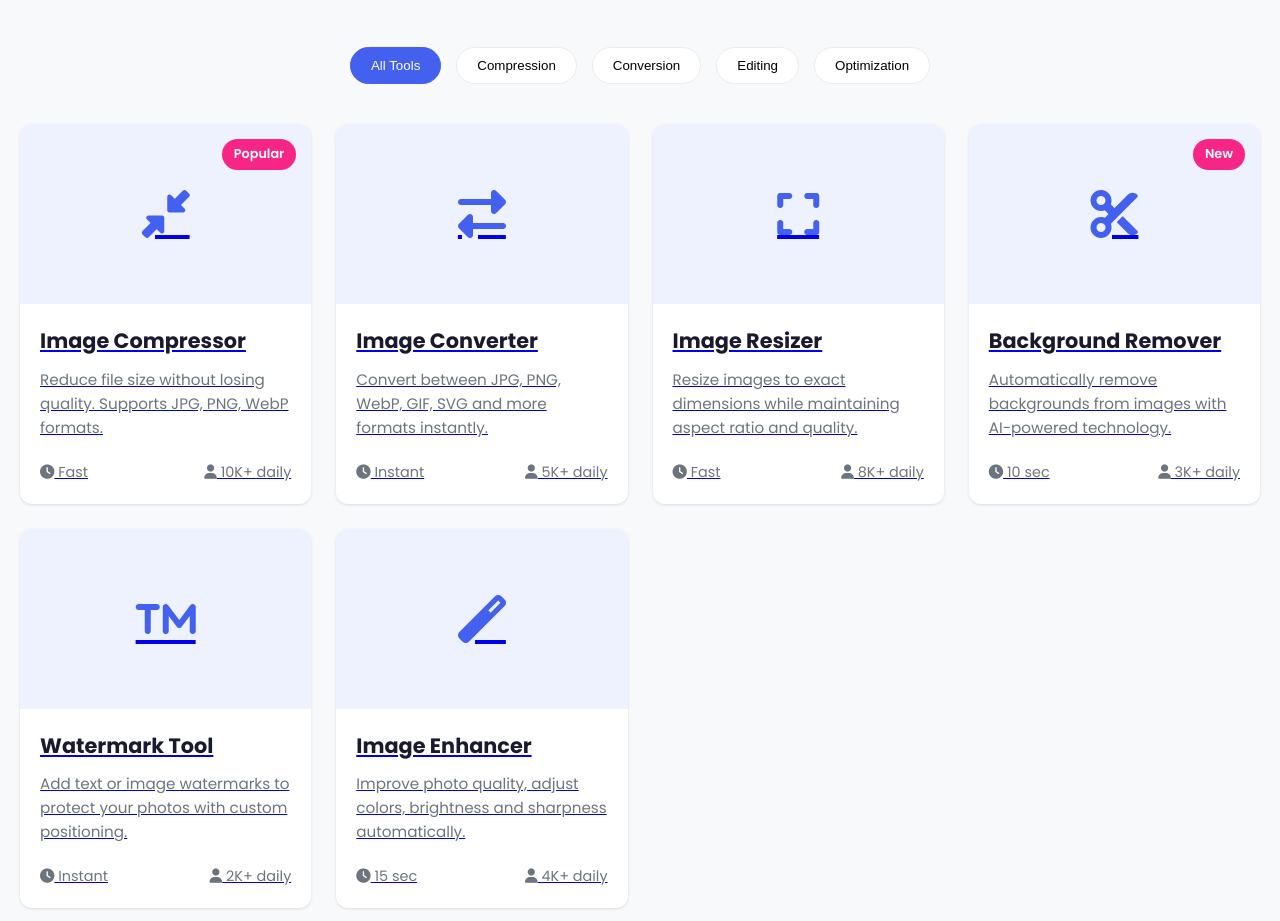
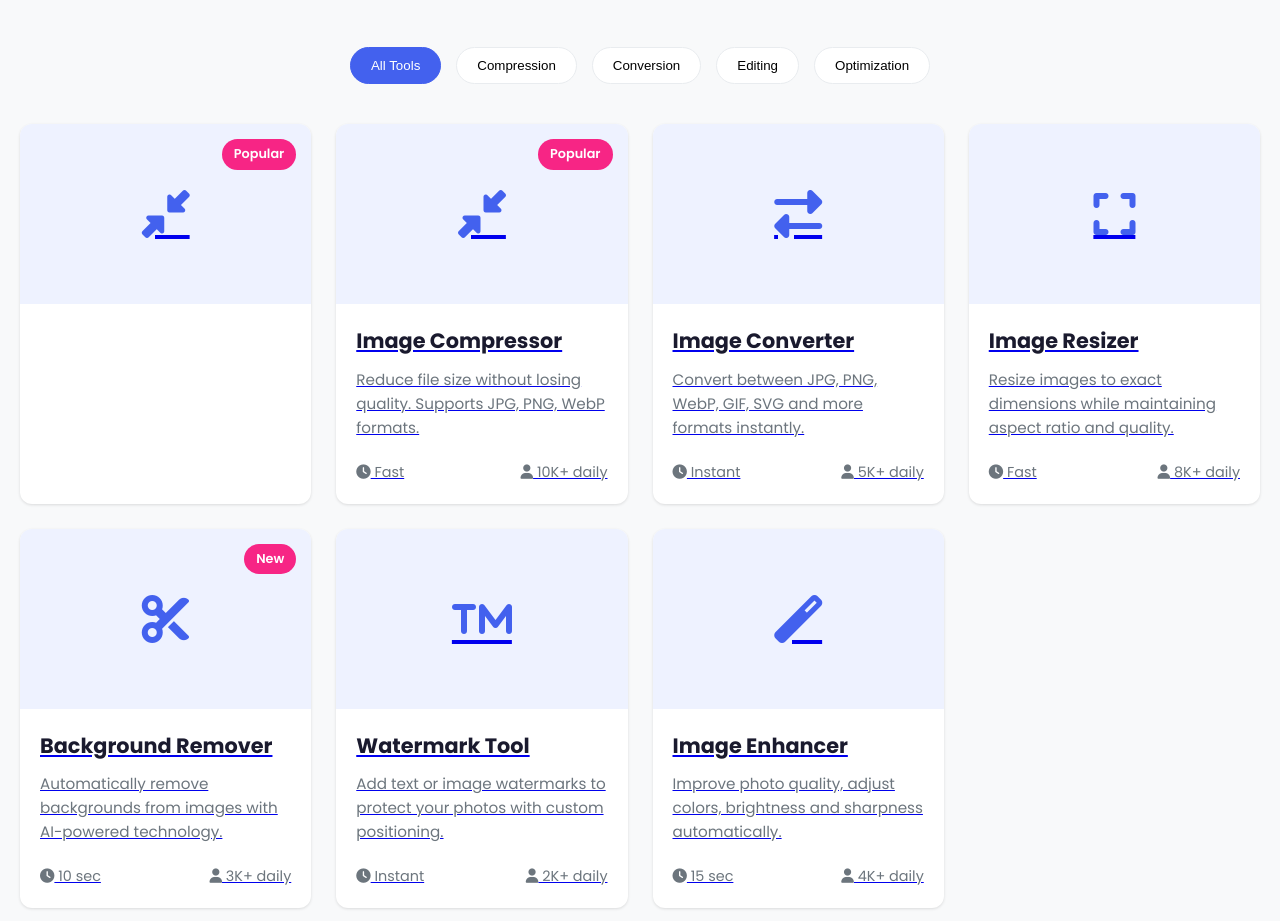
Before and after one commit to rishi0486/Image-Compression-Tool, a plain HTML site: page index.html in a window 1280 px wide. Shown: the part 1371-2292 px from the top of the page. Drawn offline with Linux system fonts and the light colour scheme.

Commit message:
Update index.html

```diff
--- a/index.html
+++ b/index.html
@@ -813,6 +813,11 @@
                         <i class="fas fa-compress-alt"></i>
                         <span class="tool-badge">Popular</span>
                     </div>
+                    <a href="/image-compressor" class="tool-card">
+    <div class="tool-image">
+        <i class="fas fa-compress-alt"></i>
+        <span class="tool-badge">Popular</span>
+    </div>
     <div class="tool-content">
         <h3>Image Compressor</h3>
         <p>Reduce file size without losing quality. Supports JPG, PNG, WebP formats.</p>
```
Lines whose indentation alone changed are shown as unchanged.
